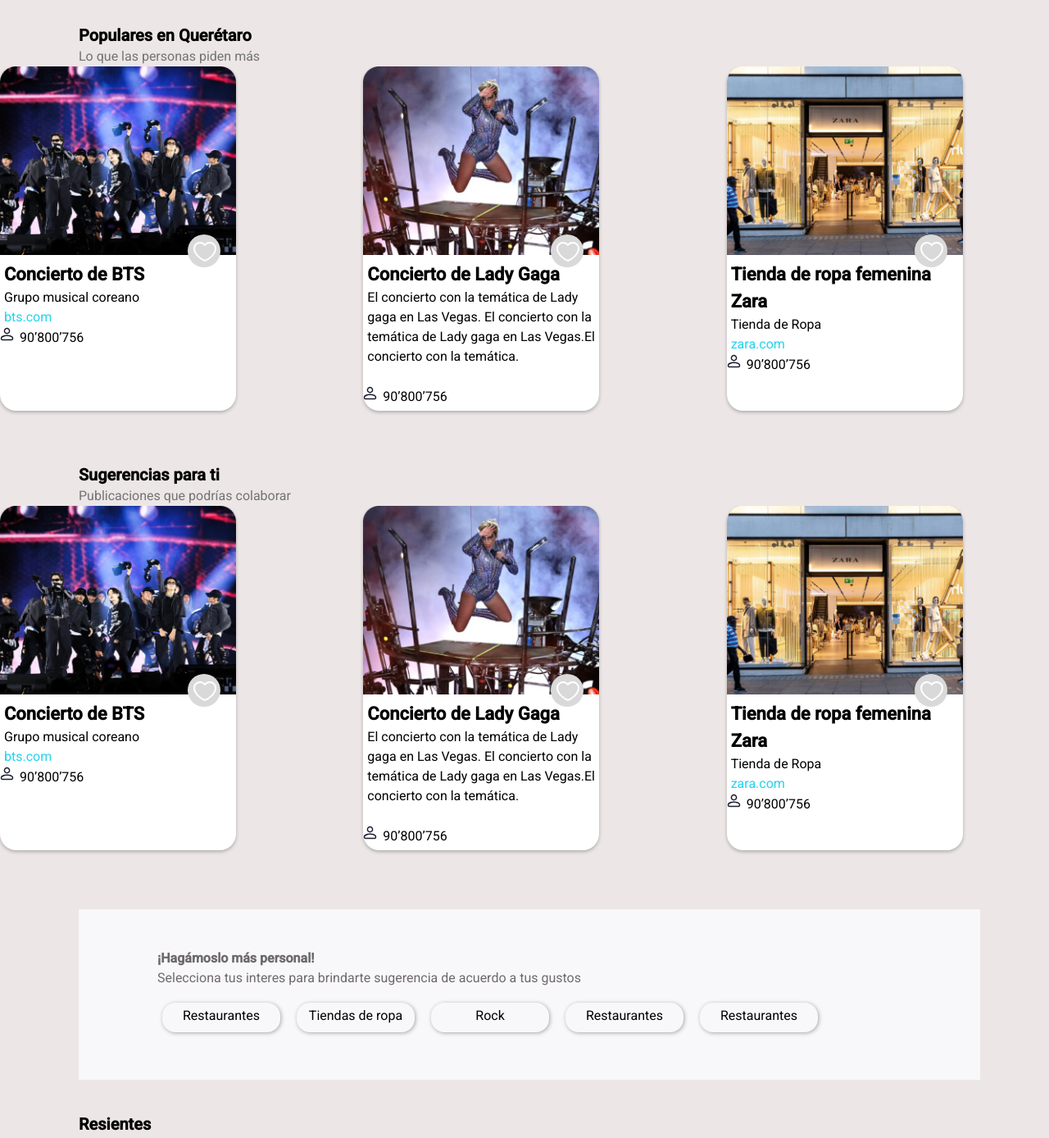
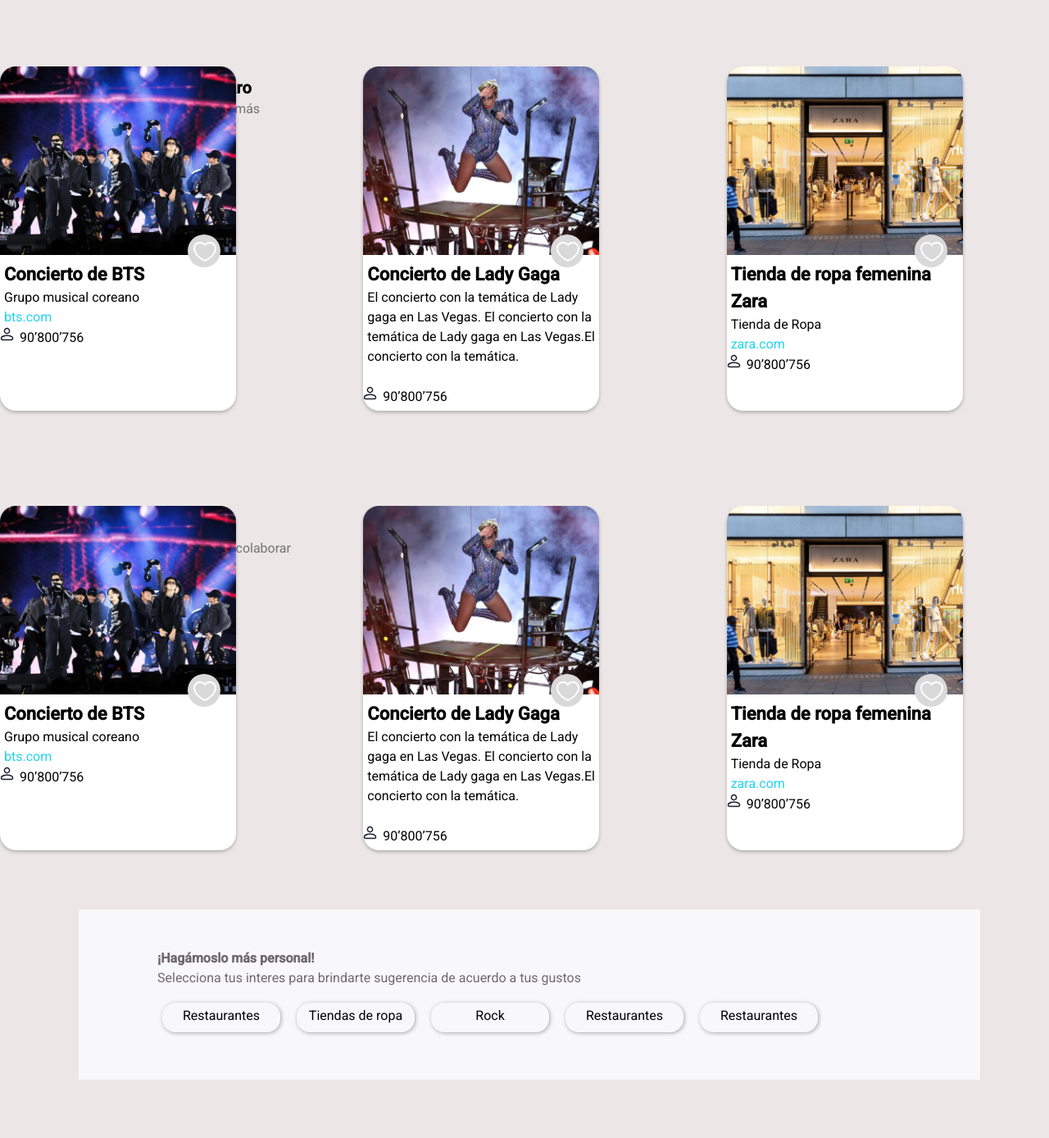
Before and after one commit to hernanmartinez1209/repo_proyecto_academlo, a Next.js app: page / in a window 1280 px wide. Shown: the part 587-1975 px from the top of the page at 82% size. Built offline with nearby package versions, Linux system fonts and the light colour scheme.

Commit message:
feat: added layout component arreglos hernan

```diff
--- a/components/NavBar.tsx
+++ b/components/NavBar.tsx
@@ -26,7 +26,7 @@
                 alt=""
               />
             </picture>
-            iniciar secion
+            iniciar sesión
           </Link>
         </li>
         <li>
--- a/components/Resent_serch.tsx
+++ b/components/Resent_serch.tsx
@@ -5,7 +5,7 @@
 
 const Resent_serch = () => {
   return (
-    <div className="container-link border-down flex h-36 justify-center items-center ">
+    <div className="container-link  flex h-36 justify-center items-center ">
       <div className=" flex relative lg:right-32 gap-3 xl:right-48">
         <Marcas_Tiendas />
         <Artistas_Conciertos />
--- a/components/Resientes.tsx
+++ b/components/Resientes.tsx
@@ -3,8 +3,10 @@
 const Resientes = () => {
   return (
     <div>
-      <h1 className="font-bold text-xl relative left-24 pt-10">Resientes</h1>
-      <p className="relative left-24 text-neutral-500">
+      <h1 className="font-bold text-xl relative left-24  top-16 pt-10">
+        Resientes
+      </h1>
+      <p className="relative left-24 top-16  text-neutral-500">
         Las personas últimanete están hablando de esto
       </p>
       <Cart />
--- a/pages/Sugerencias.tsx
+++ b/pages/Sugerencias.tsx
@@ -3,10 +3,10 @@
 const Sugerencias = () => {
   return (
     <div>
-      <h1 className="font-bold text-xl relative left-24 pt-10">
+      <h1 className="font-bold text-xl relative left-24 top-16 pt-10">
         Sugerencias para ti
       </h1>
-      <p className="relative left-24 text-neutral-500">
+      <p className="relative top-16 left-24 text-neutral-500">
         Publicaciones que podrías colaborar
       </p>
       <Cart />
--- a/pages/artistas-y-conciertos/index.tsx
+++ b/pages/artistas-y-conciertos/index.tsx
@@ -9,7 +9,7 @@
 
 const Artistas_y_Conciertos = () => {
   return (
-    <div>
+    <div className="bg-[#ECE6E6]">
       <NavBar />
       <picture>
         <img
--- a/pages/index.tsx
+++ b/pages/index.tsx
@@ -21,10 +21,10 @@
       <Header />
       {/* <Btn_next /> */}
       <Btn_next_page />
-      <h1 className=" font-bold text-xl relative left-24">
+      <h1 className=" font-bold text-xl relative left-24 top-16">
         Populares en Querétaro
       </h1>
-      <p className="relative left-24 text-neutral-500">
+      <p className="relative left-24 text-neutral-500 top-16">
         Lo que las personas piden más
       </p>
       <Cart />
--- a/pages/login/index.tsx
+++ b/pages/login/index.tsx
@@ -6,8 +6,12 @@
       <Link className=" absolute right-7 top-10" href="/">
         Home
       </Link>
-      <picture>
-        <img src="../Rectangle 133.jpg" alt="" width={'500px'} />
+      <picture className="maxi h-full">
+        <img
+          className=" xl:h-[936px] w-[500px]"
+          src="../Rectangle 133.jpg"
+          alt="z"
+        />
       </picture>
       <div className="from_login relative left-28">
         <picture className="logo relative left-52 top-28">
--- a/pages/multitest-form-page/index.tsx
+++ b/pages/multitest-form-page/index.tsx
@@ -1,71 +1,99 @@
-import { useForm } from "react-hook-form";
+import Link from 'next/link';
+import { useForm } from 'react-hook-form';
 interface FormData {
   TituloDelaPublicacion: string;
-  Tipo:string;
+  Tipo: string;
   Categoria: string;
-  PorqueLorecomiendas:string;
-  LinkDeReferencia:string;
+  PorqueLorecomiendas: string;
+  LinkDeReferencia: string;
 }
 
 const CreatePublication = () => {
-
   const { register, handleSubmit } = useForm<FormData>();
   const onSubmit = (data: FormData) => {
     // do something with the form data
     console.log(data);
-  }
+  };
   return (
-    <div className="flex bg-[#ECE6E6]" >
-      <div >
+    <div className="flex bg-[#ECE6E6]">
+      <div>
         <picture>
-          <img className="h-[693px] w-[255px]" src="../img-form-pages.png" alt="" />
+          <img
+            className="h-[693px] w-[255px]"
+            src="../img-form-pages.png"
+            alt=""
+          />
         </picture>
         <picture>
-          <img  className="absolute top-28 w-40 pl-4 " src="../frame.png" alt="" />
+          <img
+            className="absolute top-28 w-40 pl-4 "
+            src="../frame.png"
+            alt=""
+          />
         </picture>
       </div>
       <div className=" absolute top-80 left-5 text-[#F3F243]">
         <h2>¡Bienvenido</h2>
         <h2>Creador!</h2>
         <div className="w-52 pt-8">
-          <p className="w-full text-white text-[15px]">A continuación puedes completar la info de la marca, artista o torneo que quieres cerca.</p>
+          <p className="w-full text-white text-[15px]">
+            A continuación puedes completar la info de la marca, artista o
+            torneo que quieres cerca.
+          </p>
         </div>
         <div className=" absolute top-80">
           <p className="text-[#FFFFFF]">Ayuda</p>
         </div>
       </div>
       <div>
-        <div >
+        <div>
           <h3 className="pl-[90px] pt-[36px] text-[#1B4DB1]">Back</h3>
-          <div className=" w-[320px] z-10 bg-[#1B4DB1] h-3 absolute top-20 ml-[300px] rounded-lg">
+          <div className=" w-[320px] z-10 bg-[#1B4DB1] h-3 absolute top-20 ml-[300px] rounded-lg"></div>
+          <div className="w-[315px] h-3 bg-[#D9D9D9] absolute top-[80px] ml-[600px] rounded-lg"></div>
+          <div>
+            <h2 className="pl-[310px] pt-[87px] text-[#1A1E2E]">Publicacion</h2>
+            <h5 className="pl-[310px] pt-[9px] mb-6 text-[12px] text-[#6E6A6C]">
+              Informacion basica
+            </h5>
           </div>
-         <div className="w-[315px] h-3 bg-[#D9D9D9] absolute top-[80px] ml-[600px] rounded-lg">
-
-         </div>
-          <div >
-            <h2 className="pl-[310px] pt-[87px] text-[#1A1E2E]">Publicacion</h2>
-          <h5  className="pl-[310px] pt-[9px] mb-6 text-[12px] text-[#6E6A6C]">Informacion basica</h5>
-          </div>
-
         </div>
 
         <form onSubmit={handleSubmit(onSubmit)}>
           <div>
             <div>
-          <label className="text-[14px] ml-[330px] absolute top-[220px] pl-2  pr-2 bg-white text-[#7D7D7D]" htmlFor='TituloDelaPublicacion-input'>TituloDelaPublicacion</label>
+              <label
+                className="text-[14px] ml-[330px] absolute top-[220px] pl-2  pr-2 bg-white text-[#7D7D7D]"
+                htmlFor="TituloDelaPublicacion-input"
+              >
+                TituloDelaPublicacion
+              </label>
             </div>
             <div>
-           <input className="ml-[310px] w-[620px] pl-1 mt-2  rounded-[10px] border-solid border-[1px] border-[#7D7D7D] h-[49px]" type='text' id='TituloDelaPublicacion-input' {...register("TituloDelaPublicacion")} />
+              <input
+                className="ml-[310px] w-[620px] pl-1 mt-2  rounded-[10px] border-solid border-[1px] border-[#7D7D7D] h-[49px]"
+                type="text"
+                id="TituloDelaPublicacion-input"
+                {...register('TituloDelaPublicacion')}
+              />
             </div>
           </div>
           <div>
-        <select className= "text-[14px] text-[#7D7D7D] ml-[310px] mt-4 rounded-[11px] border-solid border-[1px] border-[#7D7D7D] h-[51px] w-[300px]" name="Tipo" id="Tipo">
+            <select
+              className="text-[14px] text-[#7D7D7D] ml-[310px] mt-4 rounded-[11px] border-solid border-[1px] border-[#7D7D7D] h-[51px] w-[300px]"
+              name="Tipo"
+              id="Tipo"
+            >
               <option value="Tipo">Tipo</option>
               <option value="Marcas y Tiendas">Marcas y Tiendas</option>
-          <option value="Artistas y conciertos">Artistas y conciertos</option>
+              <option value="Artistas y conciertos">
+                Artistas y conciertos
+              </option>
               <option value="Torneos">Torneos</option>
             </select>
-        <select className=" text-[14px] text-[#7D7D7D] mt-4 rounded-[11px] border-solid border-[1px] border-[#7D7D7D] h-[51px] w-[300px] ml-[20px]" id="Categoria">
+            <select
+              className=" text-[14px] text-[#7D7D7D] mt-4 rounded-[11px] border-solid border-[1px] border-[#7D7D7D] h-[51px] w-[300px] ml-[20px]"
+              id="Categoria"
+            >
               <option value="categoria">Categoria</option>
               <option value="Deportes">Deportes</option>
               <option value="Conciertos">Conciertos</option>
@@ -75,21 +103,42 @@
               <option value="Tecnología">Tecnología</option>
             </select>
             <div>
-          <h2 className="text-[14px] pr-2 pl-1 ml-[330px] absolute top-[360px] bg-white text-[#7D7D7D]">¿ Porque lo recomiendas?</h2>
-          <textarea className="mt-[26px] ml-[310px] rounded-[11px] border-solid border-[1px] border-[#7D7D7D] w-[620px] h-[115px] pl-1"> </textarea>
+              <h2 className="text-[14px] pr-2 pl-1 ml-[330px] absolute top-[360px] bg-white text-[#7D7D7D]">
+                ¿ Porque lo recomiendas?
+              </h2>
+              <textarea className="mt-[26px] ml-[310px] rounded-[11px] border-solid border-[1px] border-[#7D7D7D] w-[620px] h-[115px] pl-1">
+                {' '}
+              </textarea>
             </div>
             <div>
-          <label className="pl-1 pr-2 bg-white text-[14px] absolute top-[504px] ml-[330px] text-[#7D7D7D]" htmlFor="url">Link de referencia</label>
+              <label
+                className="pl-1 pr-2 bg-white text-[14px] absolute top-[504px] ml-[330px] text-[#7D7D7D]"
+                htmlFor="url"
+              >
+                Link de referencia
+              </label>
             </div>
             <div>
-          <input className="mt-[20px] ml-[310px] w-[620px] h-[51px] rounded-[11px] border-solid border-[1px] border-[#7D7D7D] " type="text" name="" id="" />
+              <input
+                className="mt-[20px] ml-[310px] w-[620px] h-[51px] rounded-[11px] border-solid border-[1px] border-[#7D7D7D] "
+                type="text"
+                name=""
+                id=""
+              />
             </div>
           </div>
-      <button className="ml-[600px] w-[124px] rounded-[31px] h-[47px] mt-[40px] text-white bg-[#1B4DB1]" type='submit'>Submit</button>
+          <Link href="/multitest-form-page/next_page_public">
+            <button
+              className="ml-[600px] w-[124px] rounded-[31px] h-[47px] mt-[40px] text-white bg-[#1B4DB1]"
+              type="submit"
+            >
+              Submit
+            </button>
+          </Link>
         </form>
       </div>
     </div>
-  )
-}
+  );
+};
 
-export default CreatePublication
+export default CreatePublication;
--- a/pages/multitest-form-page/next_page_public/index.tsx
+++ b/pages/multitest-form-page/next_page_public/index.tsx
@@ -41,12 +41,7 @@
           >
             Back
           </Link>
-          <div className=" w-[630px] bg-[#1B4DB1] h-3 absolute top-20 right-64  rounded-lg">
-            {/* <h2 className="pl-[310px] pt-[87px] text-[#1A1E2E]">Publicacion</h2>
-            <h5 className="pl-[310px] pt-[9px] text-[12px] ">
-              Informacion basica
-            </h5> */}
-          </div>
+          <div className=" w-[630px] bg-[#1B4DB1] h-3 absolute top-20 right-64  rounded-lg"></div>
         </div>
         <div className=" w-full flex justify-center items-center flex-col">
           <h1 className=" relative top-28 left-12">Fotos</h1>
--- a/styles/globals.css
+++ b/styles/globals.css
@@ -29,6 +29,9 @@
 
 }
 
+.maxi {
+  max-width: 1500px;
+}
 
 
 * {
```
Lines whose indentation alone changed are shown as unchanged.
